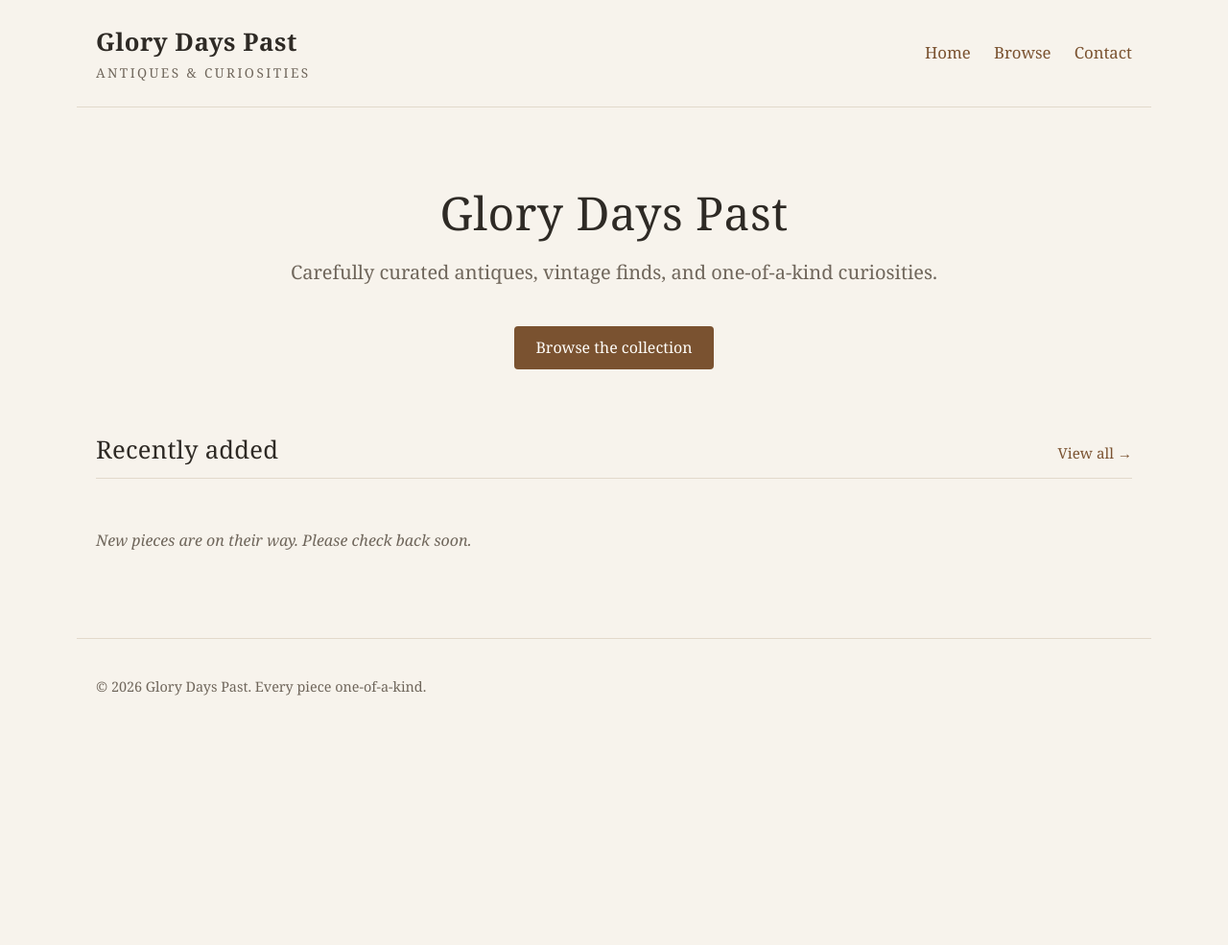
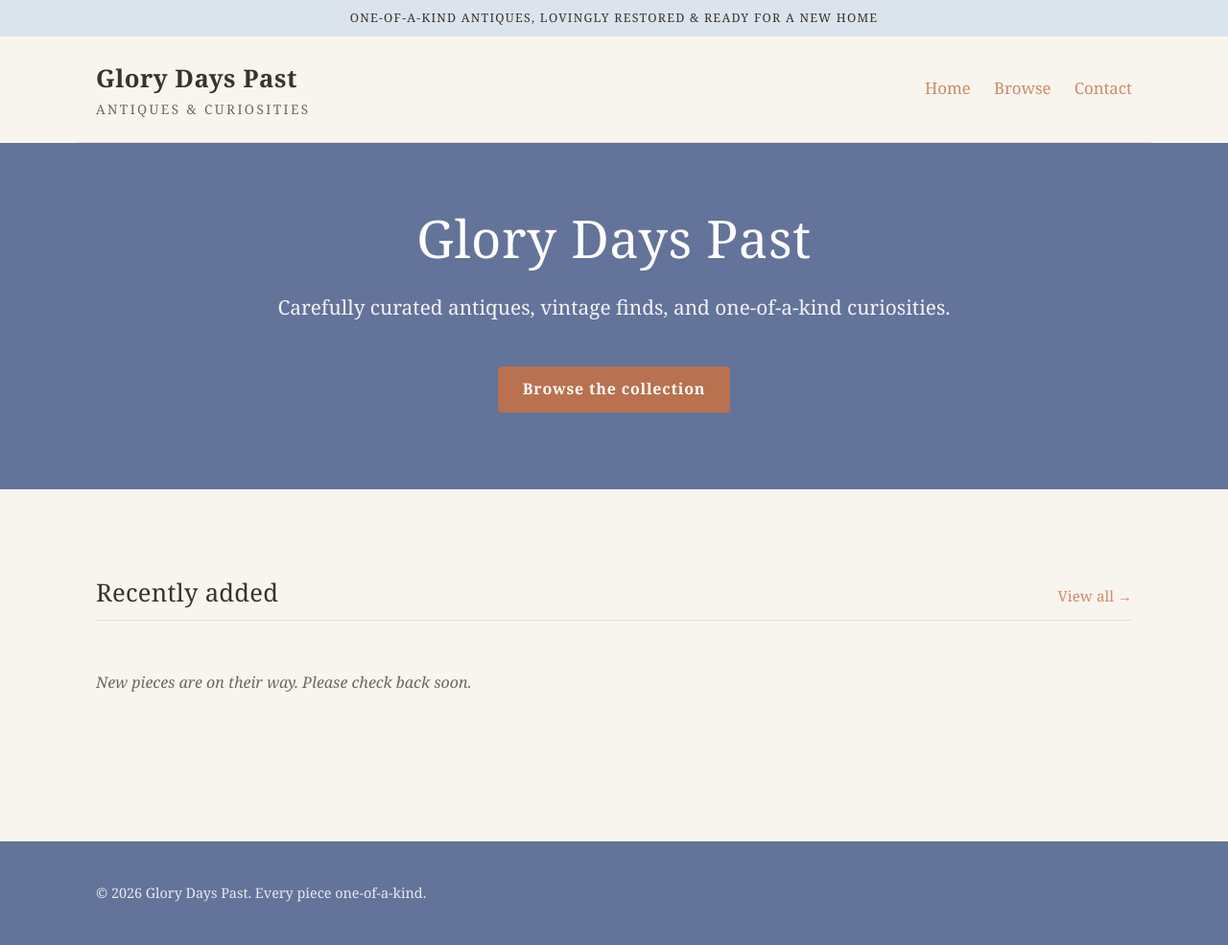
Before and after one commit to fors-automation/antiques-website, a Django app: page / in a window 1280 px wide. Shown: the whole page at 96% size. Before the commit the page ends 725 px from the top, so only its background shows below. Run offline with Django 5.2, Linux system fonts and the light colour scheme; data that the repository does not hold is empty.

Commit message:
update color scheme

```diff
--- a/static/css/style.css
+++ b/static/css/style.css
@@ -1,11 +1,15 @@
 :root {
-    --bg: #f7f3ec;
+    --bg: #f8f5ee;
     --surface: #fffdf9;
-    --ink: #2e2a25;
+    --ink: #3a322c;
     --muted: #6f665b;
-    --accent: #7a5230;
-    --accent-dark: #5c3d22;
-    --border: #e2d9cb;
+    --primary: #647399;
+    --primary-dark: #515f83;
+    --primary-pale: #dbe4ec;
+    --accent: #cf8a66;
+    --accent-dark: #b9714f;
+    --on-primary: #ffffff;
+    --border: #e4ddd0;
     --gold: #b08d57;
     --sold: #8a2b2b;
     --reserved: #9a6a1c;
@@ -94,15 +98,17 @@ a {
 .button {
     display: inline-block;
     margin-top: 1rem;
-    padding: 0.6rem 1.4rem;
-    background: var(--accent);
-    color: var(--surface);
+    padding: 0.7rem 1.6rem;
+    background: var(--accent-dark);
+    color: #fff;
+    font-weight: bold;
+    letter-spacing: 0.05em;
     text-decoration: none;
     border-radius: 4px;
 }
 
 .button:hover {
-    background: var(--accent-dark);
+    background: #a5603f;
 }
 
 /* Contact */
@@ -133,12 +139,16 @@ a {
 
 /* Footer */
 .site-footer {
+    margin-top: 4rem;
+    background: var(--primary);
+    color: rgba(255, 255, 255, 0.85);
+    font-size: 0.9rem;
+}
+
+.site-footer__inner {
     max-width: var(--max-width);
     margin: 0 auto;
-    padding: 1.5rem 1.25rem;
-    border-top: 1px solid var(--border);
-    color: var(--muted);
-    font-size: 0.9rem;
+    padding: 1.75rem 1.25rem;
 }
 
 /* ------------------------------------------------------------------ */
@@ -177,20 +187,46 @@ h1, h2, h3 {
     color: var(--sold);
 }
 
-/* Hero */
+/* Top accent bar */
+.topbar {
+    background: var(--primary-pale);
+    color: var(--ink);
+    font-size: 0.78rem;
+    letter-spacing: 0.1em;
+    text-transform: uppercase;
+}
+
+.topbar-inner {
+    max-width: var(--max-width);
+    margin: 0 auto;
+    padding: 0.55rem 1.25rem;
+    text-align: center;
+}
+
+/* Hero band (full-width periwinkle) */
 .hero--home {
+    background: var(--primary);
+    color: var(--on-primary);
     text-align: center;
-    padding: 2rem 0 1rem;
+    padding: 3.5rem 1.25rem 5rem;
+}
+
+.hero--home__inner {
+    max-width: var(--max-width);
+    margin: 0 auto;
 }
 
 .hero--home h1 {
-    font-size: 3rem;
-    margin: 0 0 0.5rem;
+    font-size: 3.4rem;
+    margin: 0 0 0.75rem;
+    color: var(--on-primary);
 }
 
 .hero--home .lead {
     max-width: var(--prose-width);
-    margin: 0 auto 1.5rem;
+    margin: 0 auto 1.75rem;
+    font-size: 1.3rem;
+    color: rgba(255, 255, 255, 0.92);
 }
 
 /* Section headers */
@@ -249,14 +285,14 @@ h1, h2, h3 {
 }
 
 .category-nav a:hover {
-    color: var(--accent);
-    border-color: var(--gold);
+    color: var(--primary-dark);
+    border-color: var(--primary);
 }
 
 .category-nav a.is-active {
-    color: var(--surface);
-    background: var(--accent);
-    border-color: var(--accent);
+    color: var(--on-primary);
+    background: var(--primary);
+    border-color: var(--primary);
 }
 
 /* Item grid + cards */
@@ -376,7 +412,7 @@ h1, h2, h3 {
 }
 
 .pagination a:hover {
-    border-color: var(--gold);
+    border-color: var(--primary);
 }
 
 .pagination__status {
@@ -488,8 +524,8 @@ h1, h2, h3 {
 }
 
 .gallery-thumb.is-active {
-    border-color: var(--accent);
-    box-shadow: 0 0 0 1px var(--accent);
+    border-color: var(--primary);
+    box-shadow: 0 0 0 1px var(--primary);
 }
 
 .detail-title {
@@ -575,8 +611,8 @@ h1, h2, h3 {
 .inquiry-form input:focus,
 .inquiry-form textarea:focus {
     outline: none;
-    border-color: var(--gold);
-    box-shadow: 0 0 0 2px rgba(176, 141, 87, 0.2);
+    border-color: var(--primary);
+    box-shadow: 0 0 0 2px rgba(100, 115, 153, 0.25);
 }
 
 .inquiry-form .errorlist {
--- a/templates/base.html
+++ b/templates/base.html
@@ -9,6 +9,11 @@
     <link rel="stylesheet" href="{% static 'css/style.css' %}">
 </head>
 <body>
+    {# Slim accent bar — owner can edit this tagline (or remove the bar). #}
+    <div class="topbar">
+        <div class="topbar-inner">One-of-a-kind antiques, lovingly restored &amp; ready for a new home</div>
+    </div>
+
     <header class="site-header">
         <a class="brand" href="{% url 'shop:home' %}">
             <span class="brand-name">Glory Days Past</span>
@@ -20,6 +25,9 @@
             <a href="{% url 'shop:contact' %}">Contact</a>
         </nav>
     </header>
+
+    {# Full-width hero band (pages opt in by overriding this block). #}
+    {% block hero %}{% endblock %}
 
     {% if messages %}
     <ul class="messages">
@@ -34,7 +42,9 @@
     </main>
 
     <footer class="site-footer">
-        <p>&copy; {% now "Y" %} Glory Days Past. Every piece one-of-a-kind.</p>
+        <div class="site-footer__inner">
+            <p>&copy; {% now "Y" %} Glory Days Past. Every piece one-of-a-kind.</p>
+        </div>
     </footer>
 
     {% block scripts %}{% endblock %}
--- a/templates/shop/home.html
+++ b/templates/shop/home.html
@@ -2,13 +2,17 @@
 
 {% block title %}Glory Days Past — Antiques &amp; Curiosities{% endblock %}
 
+{% block hero %}
+<section class="hero hero--home">
+    <div class="hero--home__inner">
+        <h1>Glory Days Past</h1>
+        <p class="lead">Carefully curated antiques, vintage finds, and one-of-a-kind curiosities.</p>
+        <a class="button" href="{% url 'shop:item_list' %}">Browse the collection</a>
+    </div>
+</section>
+{% endblock %}
+
 {% block content %}
-<section class="hero hero--home">
-    <h1>Glory Days Past</h1>
-    <p class="lead">Carefully curated antiques, vintage finds, and one-of-a-kind curiosities.</p>
-    <a class="button" href="{% url 'shop:item_list' %}">Browse the collection</a>
-</section>
-
 {% if featured_items %}
 <section class="section">
     <div class="section-head">
```
Also changed, not shown: .claude/launch.json (added).
